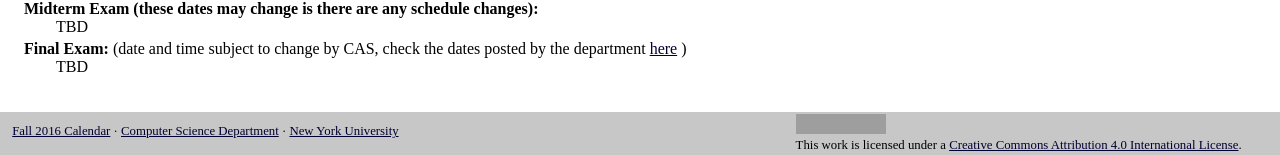
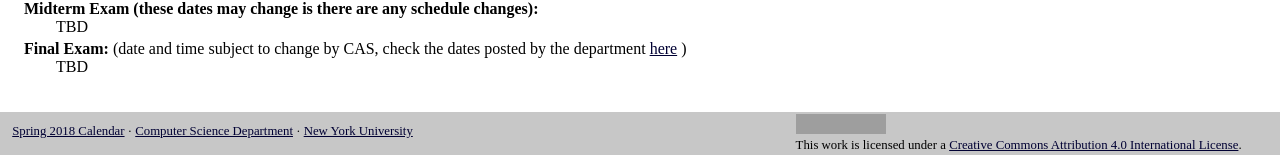
Before and after one commit to joannakl/cs480_s18, a Jekyll site: the page built from index.markdown, in a window 1280 px wide. Shown: the part 839-994 px from the top of the page. Built offline with Jekyll 4.4.1, drawn with Linux system fonts in a browser that asks for light colours; comment, search, counter and statistics services are not loaded; grey boxes are pictures that could not be loaded.

Commit message:
Corrected Footer to say "Spring 2018 Calendar"

```diff
--- a/_includes/footer.html
+++ b/_includes/footer.html
@@ -2,7 +2,7 @@
 <footer>
     <div class="footerlinks">
         <p>
-            <a href="http://www.nyu.edu/registrar/calendars/university-academic-calendar.html#1168">Fall 2016 Calendar</a> ·
+            <a href="http://www.nyu.edu/registrar/calendars/university-academic-calendar.html#1168">Spring 2018 Calendar</a> ·
             <a href="http://cs.nyu.edu/">Computer Science Department</a>  ·
             <a href="http://www.nyu.edu/">New York University</a>
 
```
